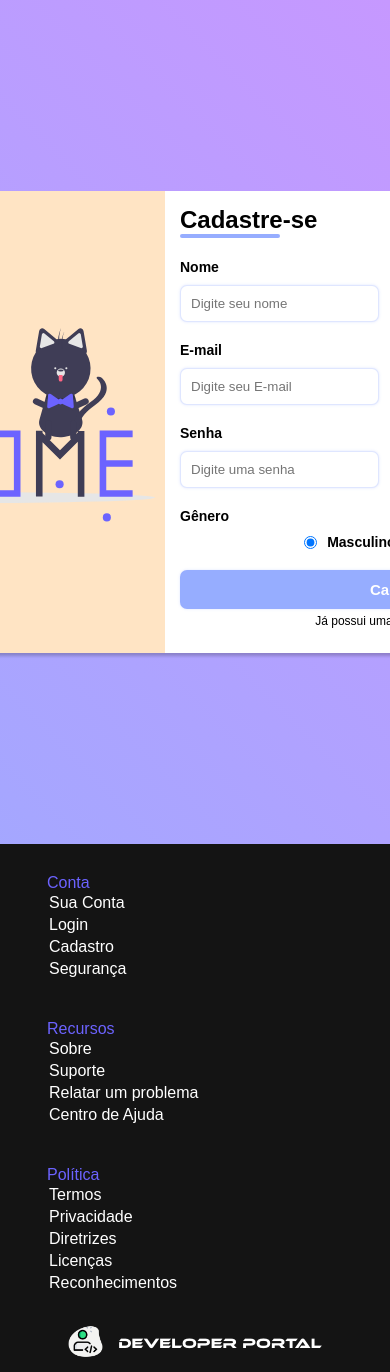
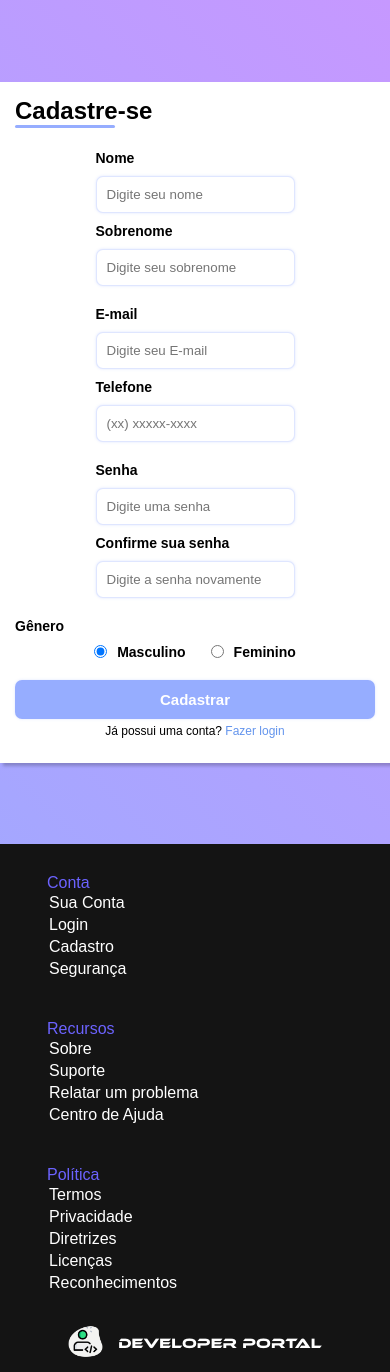
Before and after one commit to khelvin-soares/my-projects, a PHP site: page /pages/cadastro.html in a window 390 px wide; the page is wider, and only the part inside the window is pictured. Run offline with PHP 8.4, Linux system fonts and the light colour scheme.

Commit message:
responsividade do cadastro adicionada
Agora a area de cadastro esta responsiva!

```diff
--- a/developer-portal/pages/cadastro.html
+++ b/developer-portal/pages/cadastro.html
@@ -3,7 +3,7 @@
 <head>
     <meta charset="UTF-8">
     <meta name="viewport" content="width=device-width, initial-scale=1.0">
-    <link rel="shortcut icon" href="images/icon-code.ico" type="image/x-icon">
+    <link rel="shortcut icon" href="../images/icon-code.ico" type="image/x-icon">
     <link rel="stylesheet" href="../styles/style-cadastro.css">
     <title>Developer Portal - Cadastro</title>
 </head>
--- a/developer-portal/styles/style-cadastro.css
+++ b/developer-portal/styles/style-cadastro.css
@@ -73,7 +73,6 @@
 
 #container > div {
     padding: 15px;
-    min-width: 450px;
     background-color: white;
 }
 
@@ -102,6 +101,7 @@
     flex-direction: row;
     align-items: center;
     justify-content: space-between;
+    gap: 10px;
 }
 
 #container > div > form > article > section {
@@ -182,8 +182,6 @@
     text-decoration: underline;
 }
 
-
-
 footer {
     padding: 10px;
     color: white;
@@ -248,9 +246,35 @@
     width: 100%;
 }
 
+@media (max-width: 499px) {
+    #container {
+        width: 100%;
+    }
+
+    #container > div {
+        width: 100%;
+    }
+
+    #container > div > form > article {
+        flex-direction: column;
+    }
+}
+
+@media (min-width: 500px) {
+    #container > div {
+        min-width: 450px;
+    }
+}
+
 @media (max-width: 599px) {
     #more {
         flex-direction: column;
         align-items: center;
     }
 }
+
+@media (max-width: 949px) {
+    #container > figure {
+        display: none;
+    }
+}
```
